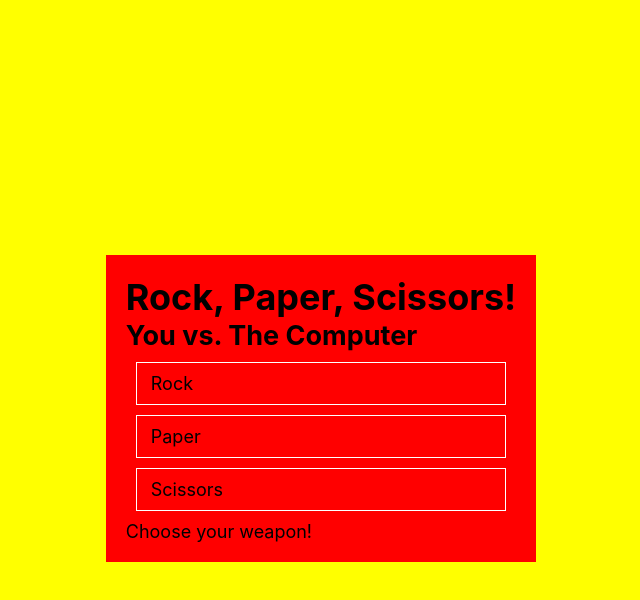
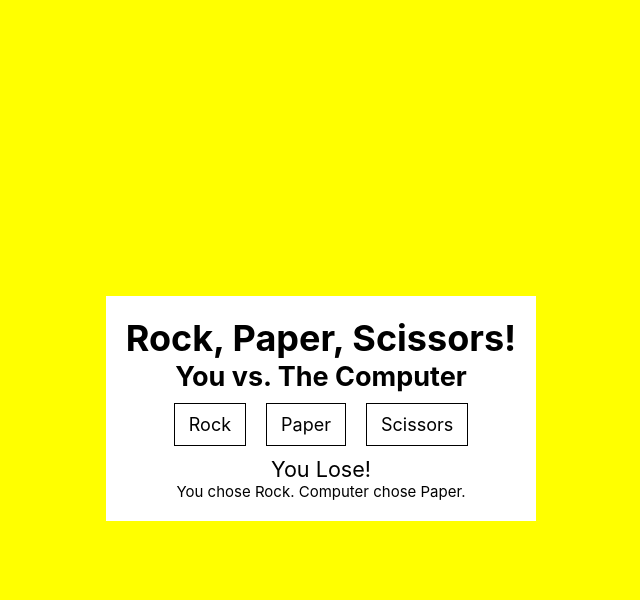
Before and after one commit to jasonflorentino/odin-rockPaperScissors, a plain HTML site: page index.html in a window 1280 px wide. Both pictures are taken after a click on the element "Rock". Shown: the whole page, without its empty margins (319-959 px from the left). Drawn offline with Linux system fonts and the light colour scheme.

Commit message:
Added player selection and game result

```diff
--- a/game.js
+++ b/game.js
@@ -1,62 +1,74 @@
 // game.js
 // Main rock paper scissors game functions
 
-function computerPlay() {
-  let answers = ["rock", "paper", "scissors"];
+function computerChoice() {
+  let answers = ["Rock", "Paper", "Scissors"];
     return answers[Math.floor(Math.random()*answers.length)];
 };
 
 function playRound(playerSelection, computerSelection) {
-  console.log("You chose: ", playerSelection)
-  console.log("Computer chose: ", computerSelection)
 
   if(playerSelection == computerSelection) {
     return "It's a tie!";
   }
 
-  if(playerSelection == "rock" && computerSelection == "paper") {
-    return "You lose!";
-  } else if (playerSelection == "rock" && computerSelection == "scissors") {
+  if(playerSelection == "Rock" && computerSelection == "Paper") {
+    return "You Lose!";
+  } else if (playerSelection == "Rock" && computerSelection == "Scissors") {
     return "You Win!";
   }
 
-  if(playerSelection == "paper" && computerSelection == "rock") {
+  if(playerSelection == "Paper" && computerSelection == "Rock") {
     return "You Win!";
-  } else if (playerSelection == "paper" && computerSelection == "scissors") {
+  } else if (playerSelection == "Paper" && computerSelection == "Scissors") {
     return "You Lose!";
   }
 
-  if(playerSelection == "scissors" && computerSelection == "rock") {
+  if(playerSelection == "Scissors" && computerSelection == "Rock") {
     return "You Lose!";
-  } else if (playerSelection == "scissors" && computerSelection == "paper") {
+  } else if (playerSelection == "Scissors" && computerSelection == "Paper") {
     return "You Win!";
   }
 
 };
 
-function clicked() {
+// function clicked() {
 
+// }
+
+// function rockClick() {
+//   console.log("Rock");
+// }
+
+// function paperClick() {
+//   console.log("Paper");
+// }
+
+// function scissorsClick() {
+//   console.log("Scissors");
+// }
+
+// const rock = document.getElementById("rock");
+// const paper = document.getElementById("paper");
+// const scissors = document.getElementById("scissors");
+
+// rock.addEventListener("click", rockClick);
+// paper.addEventListener("click", paperClick);
+// scissors.addEventListener("click", scissorsClick);
+
+function clicked(e) {
+  const playerChoice = e.srcElement.textContent;
+  const compChoice = computerChoice();
+  const winMsg = playRound(playerChoice, compChoice);
+
+  winner.textContent = winMsg;
+  result.textContent = `You chose ${playerChoice}. Computer chose ${compChoice}.`;
 }
 
-function rockClick() {
-  console.log("Rock");
-}
-
-function paperClick() {
-  console.log("Paper");
-}
-
-function scissorsClick() {
-  console.log("Scissors");
-}
-
-const rock = document.getElementById("rock");
-const paper = document.getElementById("paper");
-const scissors = document.getElementById("scissors");
-
-rock.addEventListener("click", rockClick);
-paper.addEventListener("click", paperClick);
-scissors.addEventListener("click", scissorsClick);
+const winner = document.getElementById("winner");
+const result = document.getElementById("result");
+const choices = Array.from(document.querySelectorAll('.click_me'));
+choices.forEach(choice => choice.addEventListener("click", clicked));
 
 
 // const computerSelection = computerPlay();
--- a/index.html
+++ b/index.html
@@ -9,15 +9,17 @@
         <main>
 						<h1>Rock, Paper, Scissors!</h1>
 						<h2>You vs. The Computer</h2>
-						<div id="stats">
-						</div>
             <div id="choices">
                 <div id="rock" class="click_me">Rock</div>
                 <div id="paper" class="click_me">Paper</div>
                 <div id="scissors" class="click_me">Scissors</div>
 						</div>
+						<div id="winner">
+						</div>
 						<div id="result">
 							Choose your weapon!
+						</div>
+						<div id="stats">
 						</div>
 				</main>
     </body>
--- a/styles.css
+++ b/styles.css
@@ -16,17 +16,31 @@ body {
 main {
   align-self: center;
   padding: 20px;
-  background-color: red;
+  background-color: white;
+  text-align: center;
 }
 
 h1, h2 {
   margin: 0px;
 }
 
+#choices {
+  display: flex;
+  justify-content: center;
+}
+
+#winner {
+  font-size: larger;
+}
+
+#result {
+  font-size: smaller;
+}
+
 .click_me {
   margin: 10px;
   padding: 10px 14px;
-  border: 1px solid white;
+  border: 1px solid black;
 }
 
 .click_me:hover {
```
